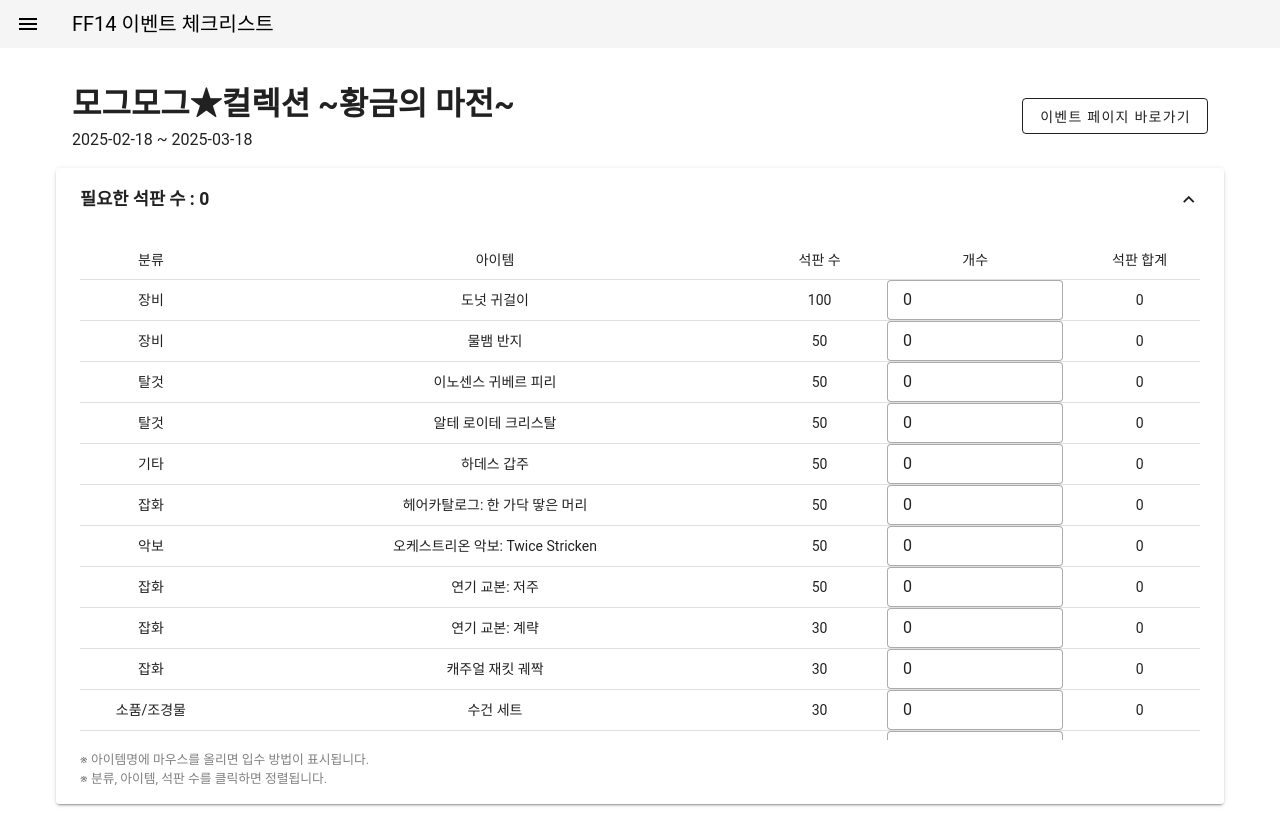
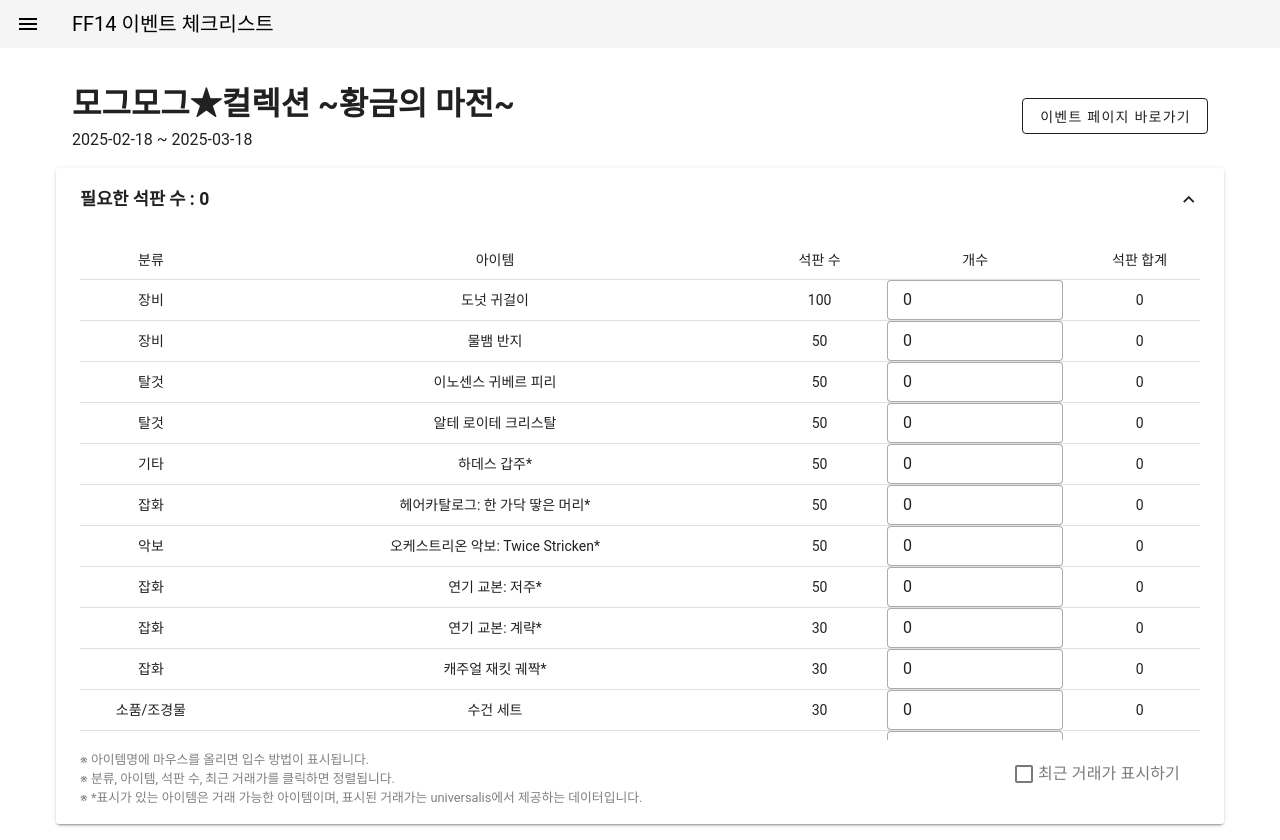
Before and after one commit to black-pepper/ff14-utility, a Vue app: page /moogle in a window 1280 px wide. Built offline with nearby package versions, Linux system fonts and the light colour scheme.

Commit message:
add price

```diff
--- a/package.json
+++ b/package.json
@@ -12,6 +12,7 @@
   },
   "dependencies": {
     "@mdi/font": "7.4.47",
+    "axios": "^1.8.3",
     "roboto-fontface": "*",
     "vue": "^3.4.31",
     "vuetify": "^3.6.14"
--- a/src/App.vue
+++ b/src/App.vue
@@ -4,7 +4,7 @@
       <v-btn icon @click="drawer = !drawer">
         <v-icon>mdi-menu</v-icon>
       </v-btn>
-      <v-toolbar-title @click="$router.push('/')">FF14 이벤트 체크리스트</v-toolbar-title>
+      <v-toolbar-title @click="$router.push('/')" :style="{ cursor: 'pointer' }">FF14 이벤트 체크리스트</v-toolbar-title>
     </v-app-bar>
     <AppDrawer v-model="drawer" />
     <v-main>
--- a/src/components/AppDrawer.vue
+++ b/src/components/AppDrawer.vue
@@ -21,7 +21,6 @@
 });
 
 const menuItems = [
-  { text: config.eventName, to: "/event" },
   { text: "모그모그★컬렉션", to: "/moogle" },
 ];
 
--- a/src/config/eventList.js
+++ b/src/config/eventList.js
@@ -11,6 +11,21 @@
             startDate: new Date('2025-02-18'),
             endDate: new Date('2025-03-18'),
             url: "https://www.ff14.co.kr/events/fun/mogmog-collection/70x_part1"
-        }
+        },
+        {
+            title: "모험가 트레이닝 센터",
+            startDate: new Date('2025-01-21'),
+            endDate: new Date('2025-02-17'),
+            ReceivingDate: new Date('2025-03-17'),
+            url: "https://www.ff14.co.kr/events/2025/A0121"
+        },
+        {
+            title: "특별 보상 증정 이벤트 (정액제 누적 90일 사용)",
+            startDate: new Date('2024-06-25'),
+            endDate: new Date('2024-10-19'),
+            ReceivingDate: new Date('2025-03-31'),
+            url: "https://www.ff14.co.kr/events/2025/A0121"
+        },
     ]
+
 }
--- a/src/config/moogleConfig.js
+++ b/src/config/moogleConfig.js
@@ -147,38 +147,44 @@
         {
             name: "하데스 갑주",
             category: "기타",
-            description: "갑주제작사 레벨80 제작 (갑주제작사의 비전서:제7권 필요) [거래 가능]",
+            description: "갑주제작사 레벨80 제작 (갑주제작사의 비전서:제7권 필요)",
             tomestones: 50,
+            itemId: 28616,
         },
         {
             name: "헤어카탈로그: 한 가닥 땋은 머리",
             category: "잡화",
-            description: "자트노르 고원 - 저항군 정비병 (보즈야 금화, 백금화 거래) [거래 가능]",
+            description: "자트노르 고원 - 저항군 정비병 (보즈야 금화, 백금화 거래)",
             tomestones: 50,
+            itemId: 32835,
         },
         {
             name: "오케스트리온 악보: Twice Stricken",
             category: "악보",
-            description: "희망의 낙원 에덴: 공명편 1 (일반 레이드) [거래 가능]",
+            description: "희망의 낙원 에덴: 공명편 1 (일반 레이드)",
             tomestones: 50,
+            itemId: 30248,
         },
         {
             name: "연기 교본: 저주",
             category: "잡화",
-            description: "남부 보즈야 전선 / 자트노르 고원 - 저항군 보급병 (보즈야 클러스터 거래) [거래 가능]",
+            description: "남부 보즈야 전선 / 자트노르 고원 - 저항군 보급병 (보즈야 클러스터 거래)",
             tomestones: 50,
+            itemId: 31403,
         },
         {
             name: "연기 교본: 계략",
             category: "잡화",
-            description: "변이된 피로스 잠긴 상자 (에우레카) [거래 가능]",
+            description: "변이된 피로스 잠긴 상자 (에우레카)",
             tomestones: 30,
+            itemId: 24224,
         },
         {
             name: "캐주얼 재킷 궤짝",
             category: "잡화",
-            description: "쿠뽀 복권 : 1등 보상 [거래 가능]",
+            description: "쿠뽀 복권 : 1등 보상",
             tomestones: 30,
+            itemId: 33144,
         },
         {
             name: "수건 세트",
@@ -218,32 +224,37 @@
         {
             name: "키키룬 수납장",
             category: "소품/조경물",
-            description: "목수 레벨80 제작 [거래 가능]",
+            description: "목수 레벨80 제작",
             tomestones: 20,
+            itemId: 33284,
         },
         {
             name: "모그리 여닫이책상",
             category: "소품/조경물",
-            description: "목수 레벨80 제작 [거래 가능]",
+            description: "목수 레벨80 제작",
             tomestones: 20,
+            itemId: 33285,
         },
         {
             name: "검은장막 정자",
             category: "소품/조경물",
-            description: "연금술사 레벨80 제작 [거래 가능]",
+            description: "연금술사 레벨80 제작",
             tomestones: 20,
+            itemId: 33295,
         },
         {
             name: "정원용 도구 선반",
             category: "소품/조경물",
-            description: "연금술사 레벨80 제작 [거래 가능]",
+            description: "연금술사 레벨80 제작",
             tomestones: 20,
+            itemId: 33296,
         },
         {
             name: "벽걸이 별장식",
             category: "소품/조경물",
-            description: "연금술사 레벨86 제작 [거래 가능]",
+            description: "연금술사 레벨86 제작",
             tomestones: 20,
+            itemId: 35563,
         },
         {
             name: "아말쟈 인형",
@@ -350,8 +361,9 @@
         {
             name: "아르마딜로 곡예사",
             category: "꼬마 친구",
-            description: "말리카 큰우물 (던전) [거래 가능]",
+            description: "말리카 큰우물 (던전)",
             tomestones: 7,
+            itemId: 26790,
         },
         {
             name: "오케스트리온 악보: Seven Hundred Seventy-Seven Whiskers",
@@ -362,8 +374,9 @@
         {
             name: "쿠리에의 야채 X 5",
             category: "잡화",
-            description: "재배 [거래 가능]",
+            description: "재배",
             tomestones: 5,
+            itemId: 7894,
         },
         {
             name: "마법의 프리즘: 잡 마스터 X 10",
--- a/src/plugins/vuetify.js
+++ b/src/plugins/vuetify.js
@@ -17,7 +17,7 @@
     themes: {
       light: {
         colors: {
-          primary: '#F5F5F5', // 🔥 예시: 주황색으로 변경
+          primary: '#F5F5F5',
         },
       },
     },
--- a/src/views/MainView.vue
+++ b/src/views/MainView.vue
@@ -1,5 +1,6 @@
 <script setup lang="ts">
 import eventData from '@/config/eventList';
+import { computed } from 'vue';
 
 const eventList = eventData.eventList;
 const formatDate = (date) => {
@@ -11,14 +12,20 @@
 };
 
 const goEvent = (url) =>  window.open(url, "_blank");
+// 진행중인 이벤트 리스트 컴퓨티드로 반환
+const ongoingEvents = computed(() => {
+  return eventList.filter((event) => new Date(event.endDate) >= new Date());
+});
+// 보상수령기간 이벤트 리스트 컴퓨티드로 반환
+const rewardEvents = computed(() => {
+  return eventList.filter((event) => new Date(event.endDate) < new Date() && new Date(event.ReceivingDate) >= new Date());
+});
 </script>
 
 <template>
   <v-container>
     <v-col>
-      <v-card
-        class="mx-auto"
-    >
+      <v-card class="mx-auto">
         <v-card-item>
           <v-card-title>
             <b>진행중인 이벤트</b>
@@ -26,14 +33,31 @@
         </v-card-item>
         <v-card-text>
           <v-list>
-            <v-list-item-group>
-              <v-list-item v-for="(event, index) in eventList" :key="index" @click="goEvent(event.url)">
+              <v-list-item v-for="(event, index) in ongoingEvents" :key="index" @click="goEvent(event.url)">
                 <v-list-item-title>{{ event.title }}</v-list-item-title>
                 <v-list-item-subtitle>
                   {{ formatDate(event.startDate) }} ~ {{ formatDate(event.endDate) }}
                 </v-list-item-subtitle>
               </v-list-item>
-            </v-list-item-group>
+          </v-list>
+        </v-card-text>
+    </v-card>
+    </v-col>
+    <v-col v-if="rewardEvents.length">
+      <v-card class="mx-auto" >
+        <v-card-item >
+          <v-card-title>
+            <b>종료된 이벤트</b>
+          </v-card-title>
+        </v-card-item>
+        <v-card-text>
+          <v-list>
+              <v-list-item v-for="(event, index) in rewardEvents" :key="index" @click="goEvent(event.url)">
+                <v-list-item-title>{{ event.title }}</v-list-item-title>
+                <v-list-item-subtitle>
+                  {{ formatDate(event.startDate) }} ~ {{ formatDate(event.endDate) }} / 보상 수령 기간: {{ formatDate(event.ReceivingDate) }}
+                </v-list-item-subtitle>
+              </v-list-item>
           </v-list>
         </v-card-text>
 
@@ -51,7 +75,7 @@
         </v-card-item>
         <v-card-text>
             기존 페이지에 새로운 기능이나 새 페이지가 천천히 업데이트 될 예정입니다. <br>
-            혹시 문제가 발생하거나 필요한 것이 있다면 <a href="https://x.com/BP_ff14_">@BP_ff14_</a> 로 알려주세요:D
+            혹시 문제가 발생하거나 필요한 것이 있다면 <a href="https://x.com/BP_ff14_" target="_blank">@BP_ff14_</a> 로 알려주세요:D
         </v-card-text>
 
     </v-card>
--- a/src/views/MoogleView.vue
+++ b/src/views/MoogleView.vue
@@ -1,9 +1,11 @@
 <script setup lang="ts">
 import config from '@/config/moogleConfig';
-import { computed, ref, watch, onMounted, watchEffect } from 'vue';
+import { computed, ref, watch, onMounted, watchEffect, onBeforeMount, reactive } from 'vue';
+import axios from 'axios';
 //config.rewards의 개수만큼 0인 배열 생성
 const counts = ref<number[]>(Array(config.rewards.length).fill(0));
 const panels = ref([0]);
+const rewards = reactive(config.rewards);
 
 const calculateTomestones = computed(() =>
   counts.value.map((count, index) => count * config.rewards[index].tomestones)
@@ -39,7 +41,7 @@
 const sorted = ref('');
 const direction = ref('');
 const rewardsWithIndex = computed(() =>
-  config.rewards.map((reward, index) => ({ ...reward, originalIndex: index }))
+  rewards.map((reward, index) => ({ ...reward, originalIndex: index }))
 );
 
 const changeSort = (value: string) => {
@@ -70,6 +72,33 @@
     return 0;
   });
 });
+
+//config에 price데이터 추가하기
+const getPrice = async () => {
+  const results = await getAllPricesResponse();
+  const itemIdMap = new Map();
+  results.forEach((item) => {
+    itemIdMap.set(item.itemId, item);
+  });
+
+  rewards.forEach((reward) => {
+    if (reward.itemId) {
+      const item = itemIdMap.get(reward.itemId);
+      reward.price = item.nq ? item.nq.recentPurchase.region.price : 'error';
+    } else {
+      reward.price = null;
+    }
+  });
+};
+
+const getAllPricesResponse = async () => {
+  const itemIdList = rewards.map(reward => reward.itemId).filter(itemId => itemId);
+  const response = await axios.get(`https://universalis.app/api/v2/aggregated/한국/${itemIdList}`);
+  return response.data.results;
+};
+
+const visibleRecentPrice = ref(false);
+watch(visibleRecentPrice,() => { if(visibleRecentPrice.value) getPrice() });
 </script>
 
 <template>
@@ -94,15 +123,16 @@
     <v-table variant="outlined" density="compact" height="500" fixed-header>
       <thead>
         <tr>
-          <th class="text-center" @click="changeSort('category')">분류<span v-if="sorted === 'category'">{{ direction === 'asc' ? '▴' : '▾' }}</span></th>
-          <th class="text-center" @click="changeSort('name')">아이템<span v-if="sorted === 'name'">{{ direction === 'asc' ? '▴' : '▾' }}</span></th>
-          <th class="text-center" @click="changeSort('tomestones')">석판 수<span v-if="sorted === 'tomestones'">{{ direction === 'asc' ? '▴' : '▾' }}</span></th>
+          <th class="text-center" @click="changeSort('category')" :style="{ cursor: 'pointer' }">분류<span v-if="sorted === 'category'">{{ direction === 'asc' ? '▴' : '▾' }}</span></th>
+          <th class="text-center" @click="changeSort('name')" :style="{ cursor: 'pointer' }">아이템<span v-if="sorted === 'name'">{{ direction === 'asc' ? '▴' : '▾' }}</span></th>
+          <th v-if="visibleRecentPrice" class="text-center" @click="changeSort('price')">최근 거래가<span v-if="sorted === 'price'">{{ direction === 'asc' ? '▴' : '▾' }}</span></th>
+          <th class="text-center" @click="changeSort('tomestones')" :style="{ cursor: 'pointer' }">석판 수<span v-if="sorted === 'tomestones'">{{ direction === 'asc' ? '▴' : '▾' }}</span></th>
           <th class="text-center">개수</th>
           <th class="text-center">석판 합계</th>
         </tr>
       </thead>
       <tbody>
-      <tr v-for="(item, index) in sortedRewards" :key="item.originalIndex" :class="rowStyles[item.originalIndex]">
+      <tr v-for="(item) in sortedRewards" :key="item.originalIndex" :class="rowStyles[item.originalIndex]">
         <td class="text-center">{{ item.category }}</td>
         <td class="text-center" style="cursor:pointer">
           <v-tooltip v-if="item.description" :text="item.description">
@@ -111,6 +141,11 @@
             </template>
           </v-tooltip>
           <span v-else>{{ item.name }}</span>
+          <span v-if="item.itemId">*</span>
+        </td>
+        <td class="text-center" v-if="visibleRecentPrice">
+          <a v-if="item.price" :href="'https://universalis.app/market/'+item.itemId" target="_blank">{{ item.price.toLocaleString('ko-KR') }}</a>
+          <span v-else>-</span>
         </td>
         <td class="text-center">{{ item.tomestones }}</td>
         <td class="text-center" style="max-width: 150px; min-width: 80px;">
@@ -126,10 +161,19 @@
       </tr>
     </tbody>
     </v-table>
-    <div style="color:grey; margin-top: 10px; font-size: 0.8rem;">
-      ※ 아이템명에 마우스를 올리면 입수 방법이 표시됩니다. <br>
-      ※ 분류, 아이템, 석판 수를 클릭하면 정렬됩니다.
-    </div>
+
+    <v-row justify="space-between" align="center">
+      <v-col cols="auto">
+        <div style="color:grey; margin-top: 10px; font-size: 0.8rem;">
+          ※ 아이템명에 마우스를 올리면 입수 방법이 표시됩니다. <br>
+          ※ 분류, 아이템, 석판 수, 최근 거래가를 클릭하면 정렬됩니다. <br>
+          ※ *표시가 있는 아이템은 거래 가능한 아이템이며, 표시된 거래가는 universalis에서 제공하는 데이터입니다.
+        </div>
+      </v-col>
+      <v-col cols="auto">
+        <v-checkbox style="margin-right: 20px;" v-model="visibleRecentPrice" label="최근 거래가 표시하기" density="compact"/>
+      </v-col>
+    </v-row>
   </v-expansion-panel-text>
   </v-expansion-panel>
   </v-expansion-panels>
```
Also changed, not shown: 1 other file (tests, documents, lock files or other folders).
